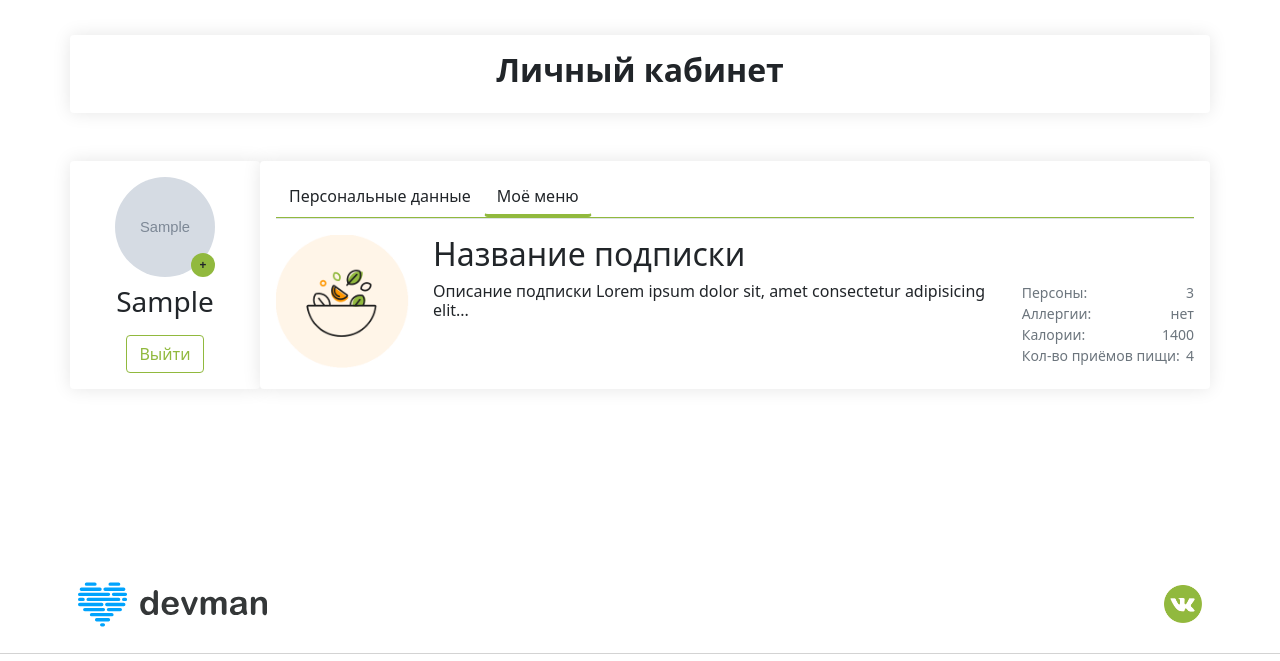
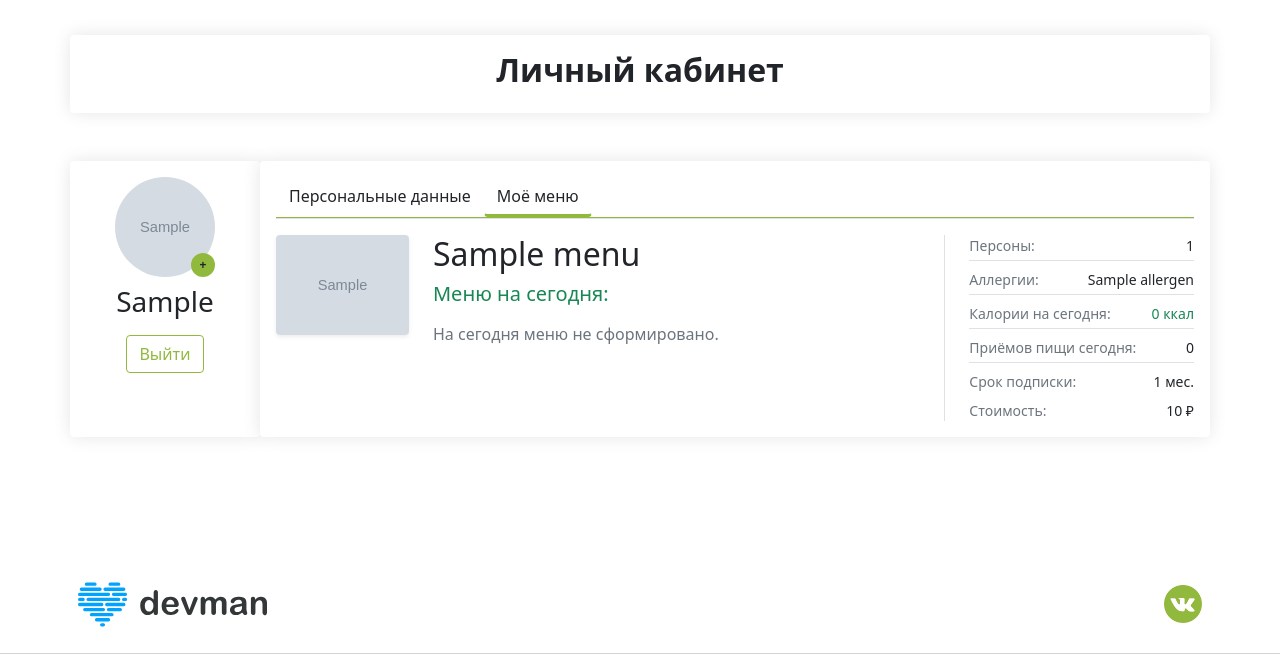
Before and after one commit to VictoriaL-dev/food-plan, a Django app: page /users/profile in a window 1280 px wide, after a click on "Моё меню". Shown: the part 82-743 px from the top of the page. Run offline with Django 5.2, Linux system fonts and the light colour scheme; a user stored in the database is signed in; tables that the repository leaves empty hold one stand-in row (values such as "Sample post"); grey boxes marked "Sample" are stand-in pictures.

Commit message:
feat: add today menu display to user profile view and template
- update user profile view to fetch current day menu data
- modify lk.html template to render today menu section
- handle empty state when no menu is available for today

```diff
--- a/apps/users/templates/users/lk.html
+++ b/apps/users/templates/users/lk.html
@@ -134,31 +134,87 @@
                             </div>
 
                             <!-- Menu Tab -->
-                            <div class="tab-pane fade" id="menu">
+                            <div class="tab-pane fade {% if active_tab == 'subscription' %}show active{% endif %}" id="menu" role="tabpanel">
                                 {% if has_subscription %}
                                     <div class="row">
-                                        <div class="col-2">
-                                            <img src="{% static 'assets/img/circle1.png' %}" alt="" class="w-100">
+                                        <div class="col-12 col-md-2 mb-3 text-center">
+                                            {% if order.menu_type.image %}
+                                                <img src="{{ order.menu_type.image.url }}" alt="{{ order.menu_type.name }}" class="w-100 rounded shadow-sm" style="max-width: 150px;">
+                                            {% else %}
+                                                <img src="{% static 'assets/img/circle1.png' %}" alt="" class="w-100" style="max-width: 150px;">
+                                            {% endif %}
                                         </div>
-                                        <div class="col-10 col-md-10">
+
+                                        <div class="col-12 col-md-10">
                                             <div class="row">
-                                                <div class="col-12">
-                                                    <h2>Название подписки</h2>
+                                                <!-- Today's Menu -->
+                                                <div class="col-md-12 col-lg-8">
+                                                    <h2>{{ order.menu_type.name }}</h2>
+                                                    <h5 class="text-success mb-3">Меню на сегодня:</h5>
+
+                                                    <div class="list-group mb-4">
+                                                        {% for meal_type, recipe in today_ration.items %}
+                                                            <a href="{% url 'menu:recipe_detail' recipe.id %}" class="list-group-item list-group-item-action d-flex justify-content-between align-items-center">
+                                                                <div>
+                                                                    <span class="badge bg-secondary me-2">
+                                                                        {% if meal_type|lower == "breakfast" %}Завтрак
+                                                                        {% elif meal_type|lower == "lunch" %}Обед
+                                                                        {% elif meal_type|lower == "dinner" %}Ужин
+                                                                        {% elif meal_type|lower == "dessert" %}Десерт
+                                                                        {% else %}{{ meal_type }}
+                                                                        {% endif %}
+                                                                    </span>
+                                                                    {{ recipe.title }}
+                                                                </div>
+                                                                <span class="text-muted small">{{ recipe.calories }} ккал &rarr;</span>
+                                                            </a>
+                                                        {% empty %}
+                                                            <p class="text-muted">На сегодня меню не сформировано.</p>
+                                                        {% endfor %}
+                                                    </div>
                                                 </div>
-                                                <div class="col-md-12 col-lg-9">
-                                                    <h6>Описание подписки Lorem ipsum dolor sit, amet consectetur adipisicing elit...</h6>
-                                                </div>
-                                                <div class="col-md-12 col-lg-3 text-muted d-flex flex-column justify-content-between">
-                                                    <div class="d-flex flex-row justify-content-between"><small>Персоны: </small><small>3</small></div>
-                                                    <div class="d-flex flex-row justify-content-between"><small>Аллергии: </small><small>нет</small></div>
-                                                    <div class="d-flex flex-row justify-content-between"><small>Калории: </small><small>1400</small></div>
-                                                    <div class="d-flex flex-row justify-content-between"><small>Кол-во приёмов пищи: </small><small>4</small></div>
+
+                                                <!-- Order Data -->
+                                                <div class="col-md-12 col-lg-4 text-muted d-flex flex-column justify-content-start gap-2 border-start ps-lg-4">
+                                                    <div class="d-flex flex-row justify-content-between border-bottom pb-1">
+                                                        <small>Персоны: </small>
+                                                        <small class="font-weight-bold text-dark">{{ order.persons_count }}</small>
+                                                    </div>
+                                                    <div class="d-flex flex-row justify-content-between border-bottom pb-1">
+                                                        <small>Аллергии: </small>
+                                                        <small class="font-weight-bold text-dark">
+                                                            {% for allergen in order.excluded_allergens.all %}
+                                                                {{ allergen.name }}{% if not forloop.last %}, {% endif %}
+                                                            {% empty %}
+                                                                нет
+                                                            {% endfor %}
+                                                        </small>
+                                                    </div>
+                                                    <div class="d-flex flex-row justify-content-between border-bottom pb-1">
+                                                        <small>Калории на сегодня: </small>
+                                                        <small class="font-weight-bold text-success">{{ today_calories }} ккал</small>
+                                                    </div>
+                                                    <div class="d-flex flex-row justify-content-between border-bottom pb-1">
+                                                        <small>Приёмов пищи сегодня: </small>
+                                                        <small class="font-weight-bold text-dark">{{ meals_count }}</small>
+                                                    </div>
+                                                    <div class="d-flex flex-row justify-content-between">
+                                                        <small>Срок подписки: </small>
+                                                        <small class="font-weight-bold text-dark">{{ order.duration }} мес.</small>
+                                                    </div>
+                                                    <div class="d-flex flex-row justify-content-between">
+                                                        <small>Стоимость: </small>
+                                                        <small class="font-weight-bold text-dark">{{ order.total_price|floatformat:"0" }} ₽</small>
+                                                    </div>
                                                 </div>
                                             </div>
                                         </div>
                                     </div>
                                 {% else %}
-                                    <p class="text-muted text-center py-3">У вас пока нет активной подписки.</p>
+                                    <div class="text-center py-4">
+                                        <p class="text-muted mb-3">У вас пока нет активной подписки.</p>
+                                        <a href="{% url 'orders:order' %}" class="btn btn-outline-success shadow-none foodplan_green foodplan__border_green">Перейти в конструктор меню</a>
+                                    </div>
                                 {% endif %}
                             </div>
                         </div>
@@ -185,4 +241,21 @@
         this.form.submit();
     });
 </script>
+
+<script>
+document.addEventListener("DOMContentLoaded", function () {
+    const hash = window.location.hash;
+
+    if (hash) {
+        const targetTabButton = document.querySelector(`[data-bs-target="${hash}"]`);
+
+        if (targetTabButton) {
+            const tabTrigger = new bootstrap.Tab(targetTabButton);
+            tabTrigger.show();
+
+            targetTabButton.scrollIntoView({ behavior: "smooth" });
+        }
+    }
+});
+</script>
 {% endblock %}
--- a/apps/users/views.py
+++ b/apps/users/views.py
@@ -1,3 +1,5 @@
+import datetime
+
 from django.contrib import messages
 from django.urls import reverse_lazy
 from django.views.generic import CreateView
@@ -14,8 +16,15 @@ from django.contrib.auth.views import (
     PasswordResetCompleteView
 )
 
-from .forms import RegistrationForm, LoginForm, CustomPasswordResetForm, CustomSetPasswordForm, ProfileEditForm
 from .models import CustomUser
+from apps.orders.models import Order
+from .forms import (
+    RegistrationForm,
+    LoginForm,
+    CustomPasswordResetForm,
+    CustomSetPasswordForm,
+    ProfileEditForm
+)
 
 
 class RegisterView(UserPassesTestMixin, CreateView):
@@ -72,24 +81,93 @@ class CustomLogoutView(LoginRequiredMixin, LogoutView):
     login_url = reverse_lazy("users:login")
 
 
+# class ProfileEditView(LoginRequiredMixin, UpdateView):
+#     """Контроллер Личного кабинета."""
+#
+#     form_class = ProfileEditForm
+#     template_name = "users/lk.html"
+#
+#     def get(self, request, *args, **kwargs):
+#         """Отображает страницу личного кабинета с предзаполненной формой."""
+#         form = self.form_class(instance=request.user)
+#         context = {
+#             "form": form,
+#             "has_subscription": True,
+#             "is_profile": True
+#         }
+#         return render(request, self.template_name, context)
+#
+#     def post(self, request, *args, **kwargs):
+#         """Обрабатывает сохранение данных профиля или загрузку аватарки."""
+#         form = self.form_class(request.POST, request.FILES, instance=request.user)
+#
+#         if form.is_valid():
+#             is_avatar_change = "avatar" in request.FILES
+#             user = form.save()
+#             update_session_auth_hash(request, user)
+#
+#             if is_avatar_change:
+#                 messages.success(request, "Фото профиля успешно обновлено!")
+#             else:
+#                 messages.success(request, "Персональные данные успешно обновлены!")
+#
+#             return redirect("users:profile")
+#
+#         context = {
+#             "form": form,
+#             "has_subscription": True,
+#             "is_profile": True
+#         }
+#         return render(request, self.template_name, context)
+
 class ProfileEditView(LoginRequiredMixin, UpdateView):
-    """Контроллер Личного кабинета."""
+    """Контроллер Личного кабинета с выводом информации о профиле и подписке."""
 
     form_class = ProfileEditForm
     template_name = "users/lk.html"
 
+    def get_object(self, queryset=None):
+        """Возвращает текущего пользователя для UpdateView."""
+        return self.request.user
+
+    def get_order_context(self, user):
+        """Вспомогательный метод для получения данных о подписке и меню на сегодня."""
+        active_order = Order.objects.filter(
+            user=user,
+            is_paid=True,
+            is_active=True
+        ).select_related('menu_type').prefetch_related('excluded_allergens').last()
+
+        if not active_order:
+            return {"has_subscription": False, "order": None, "today_ration": {}, "today_calories": 0, "meals_count": 0}
+
+        today_date = datetime.date.today()
+        ration_data = active_order.get_ration_for_date(today_date)
+        meals_count = len(ration_data["ration"])
+
+        return {
+            "has_subscription": True,
+            "order": active_order,
+            "today_ration": ration_data["ration"],
+            "today_calories": ration_data["calories"],
+            "meals_count": meals_count
+        }
+
     def get(self, request, *args, **kwargs):
-        """Отображает страницу личного кабинета с предзаполненной формой."""
+        """Отображает страницу личного кабинета."""
         form = self.form_class(instance=request.user)
+        order_context = self.get_order_context(request.user)
+
         context = {
             "form": form,
-            "has_subscription": True,
-            "is_profile": True
+            "is_profile": True,
+            "active_tab": "profile",
+            **order_context
         }
         return render(request, self.template_name, context)
 
     def post(self, request, *args, **kwargs):
-        """Обрабатывает сохранение данных профиля или загрузку аватарки."""
+        """Обрабатывает сохранение данных профиля."""
         form = self.form_class(request.POST, request.FILES, instance=request.user)
 
         if form.is_valid():
@@ -104,10 +182,12 @@ class ProfileEditView(LoginRequiredMixin, UpdateView):
 
             return redirect("users:profile")
 
+        order_context = self.get_order_context(request.user)
         context = {
             "form": form,
-            "has_subscription": True,
-            "is_profile": True
+            "is_profile": True,
+            "active_tab": "profile",
+            **order_context
         }
         return render(request, self.template_name, context)
 
```
